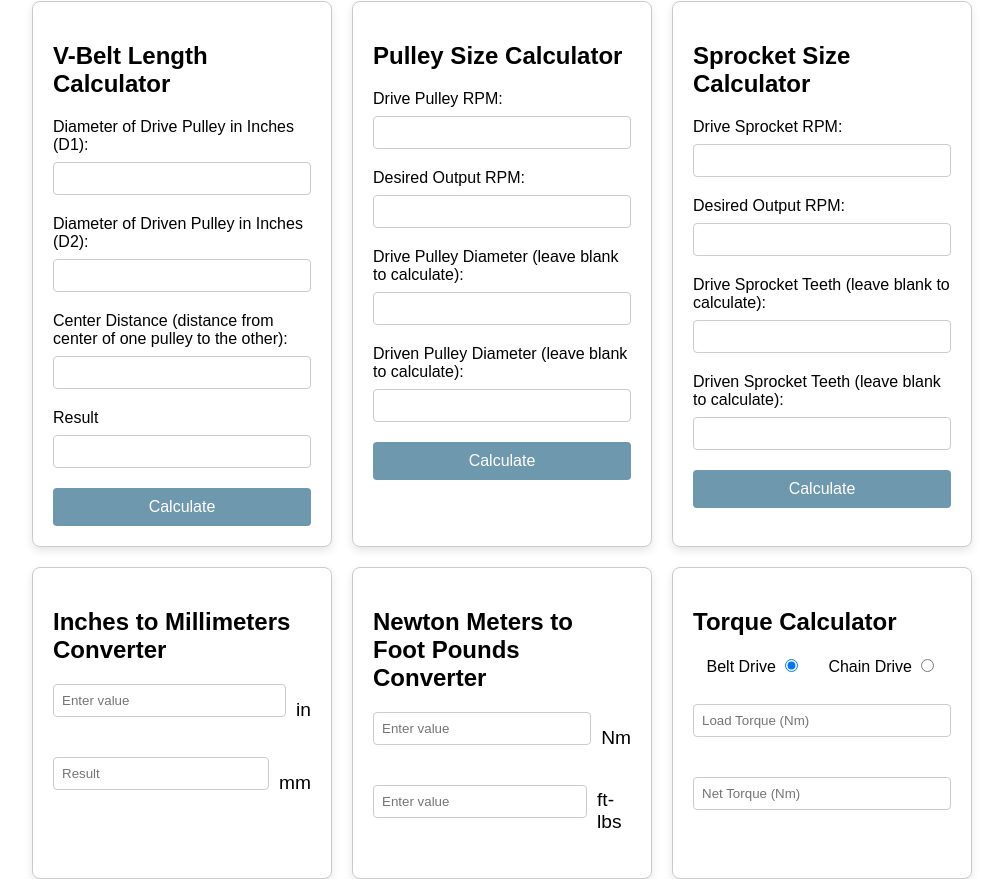
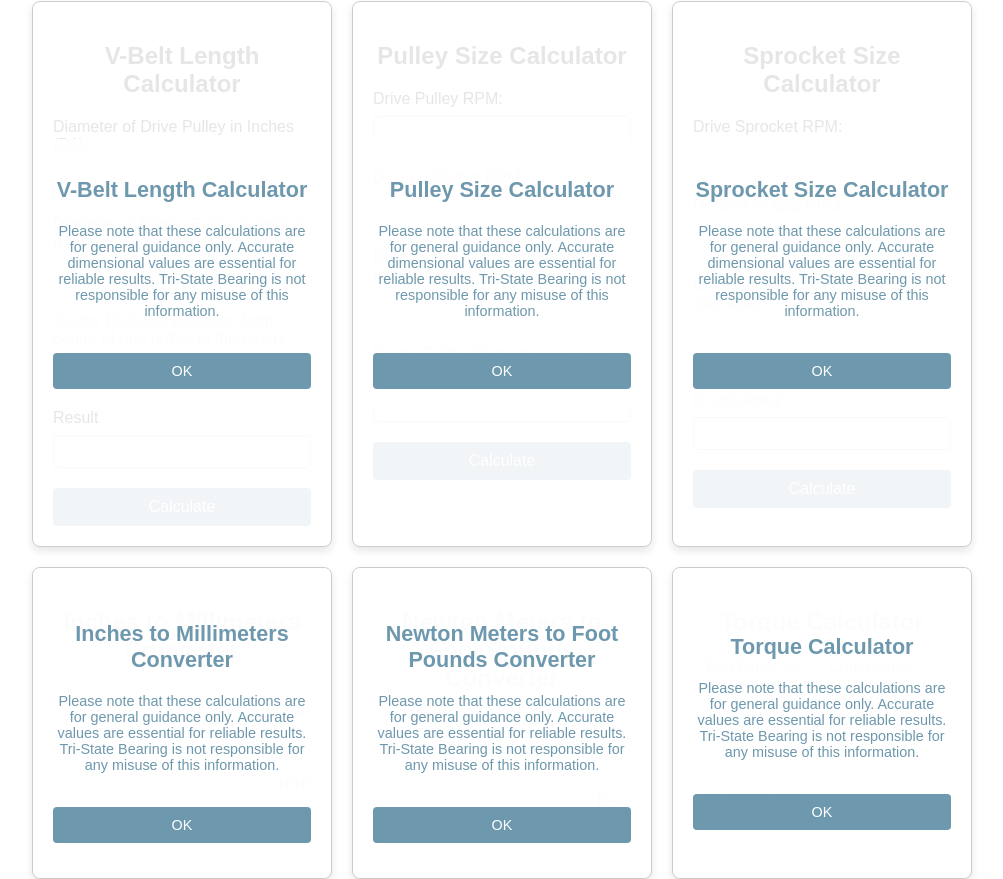
Before and after one commit to suhedges/cal, a plain HTML site: page index.html in a window 1280 px wide. Shown: the whole page, without its empty margins (138-1141 px from the left). Drawn offline with Linux system fonts and the light colour scheme; a script that the page names is missing.

Commit message:
Update styles.css

```diff
--- a/styles.css
+++ b/styles.css
@@ -28,6 +28,7 @@ body {
 }
 
 .calculator {
+    position: relative;
     border: 1px solid #ccc;
     border-radius: 8px;
     background-color: #fff;
@@ -41,6 +42,7 @@ body {
 .calculator h2 {
     font-size: 1.5em;
     margin-bottom: 20px;
+    text-align: center;
 }
 
 .calculator label {
@@ -93,30 +95,44 @@ body {
 }
 
 .overlay {
-    display: none;
-    position: fixed;
+    display: flex;
+    position: absolute;
     top: 0;
     left: 0;
-    right: 0;
-    bottom: 0;
-    background-color: rgba(0, 0, 0, 0.7);
+    width: 100%;
+    height: 100%;
+    background-color: rgba(255, 255, 255, 0.9);
     justify-content: center;
     align-items: center;
     z-index: 1000;
+    border-radius: 8px;
 }
 
 .overlay-content {
-    background-color: #fff;
+    background-color: rgba(255, 255, 255, 0.9);
     padding: 20px;
     border-radius: 8px;
     text-align: center;
-    max-width: 500px;
+    color: #6E98AD;
+    max-width: 100%;
+    font-size: .9em;
     box-sizing: border-box;
 }
 
-.overlay button {
+.overlay-content button {
     margin-top: 20px;
     padding: 10px 20px;
+    background-color: #6E98AD;
+    color: #fff;
+    border: none;
+    border-radius: 4px;
+
+    cursor: pointer;
+    transition: background-color 0.3s ease;
+}
+
+.overlay-content button:hover {
+    background-color: #053856;
 }
 
 @media (max-width: 768px) {
```
